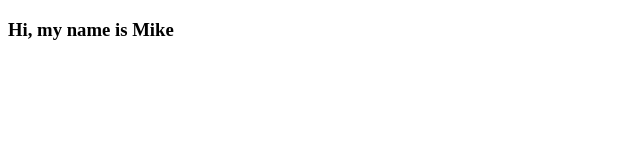
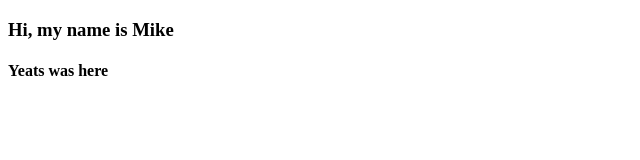
Before and after one commit to WDFT-JAN-2022/Git-testing, a plain HTML site: page index.html in a window 1280 px wide. Shown: the full height of the page, 0-640 px from the left. Drawn offline with Linux system fonts and the light colour scheme.

Commit message:
yeats branch push

```diff
--- a/index.html
+++ b/index.html
@@ -9,6 +9,7 @@
 </head>
 <body>
     <h3>Hi, my name is Mike</h3>
+    <h4>Yeats was here</h4>
 
 
 </body>
```
